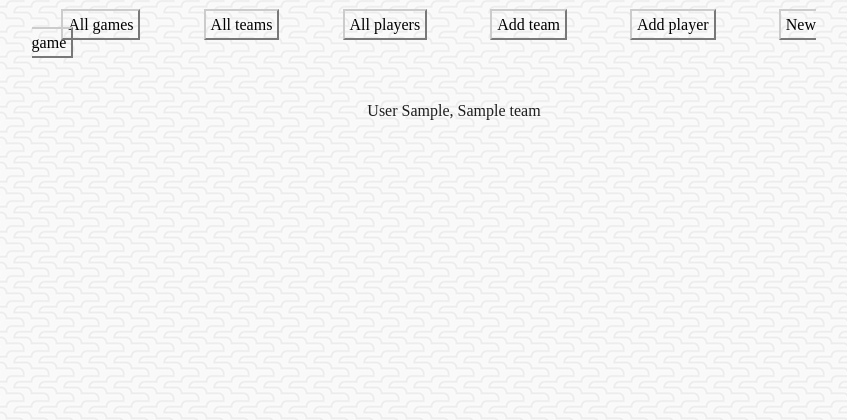
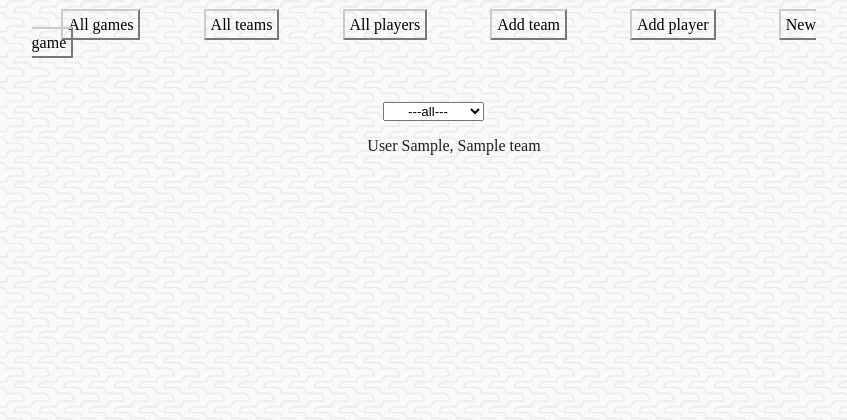
Before and after one commit to TomaszBinkiewicz/basketball_game, a Django app: page /all-players/ in a window 1280 px wide. Shown: the top 420 px of the page, without its empty margins (206-1053 px from the left). Run offline with Django 3.2, Linux system fonts and the light colour scheme; tables that the repository leaves empty hold one stand-in row (Sample ...).

Commit message:
delete_update_&_style_amendments

```diff
--- a/basketball_game/basketball_game/urls.py
+++ b/basketball_game/basketball_game/urls.py
@@ -28,6 +28,7 @@ urlpatterns = [
     path('delete-team/<int:pk>/', views.TeamDelete.as_view(), name='delete-team'),
 
     path('all-players/', views.AllPlayersView.as_view(), name='all-players'),
+    path('team-players/<int:team_id>', views.TeamPlayersView.as_view(), name='team-players'),
     path('player/<int:pk>/', views.PlayerDetailView.as_view(), name='player-detail'),
     path('add-player/', views.PlayerCreate.as_view(), name='add-player'),
     path('edit-player/<int:pk>/', views.PlayerUpdate.as_view(), name='edit-player'),
--- /dev/null
+++ b/basketball_game/basketball_game_app/static/js/all-players.js
@@ -0,0 +1,17 @@
+$(document).ready(() => {
+
+    let content_div = $('div.content-list')
+    let select_field = content_div.find('#players-team');
+    let players_list = content_div.find('ul');
+
+    select_field.on("change", function (event) {
+        if (this.value === "all") {
+            window.location.href = `/all-players/`;
+        } else {
+            let team_id = parseInt(this.value);
+            window.location.href = `/team-players/${team_id}`;
+        }
+    });
+
+})
+;
--- a/basketball_game/basketball_game_app/static/styles/main.css
+++ b/basketball_game/basketball_game_app/static/styles/main.css
@@ -91,3 +91,7 @@ div.form-div {
 div.detail-div {
     text-align: center;
 }
+
+select option{
+    width: 40px; text-align-last:center;
+}
--- a/basketball_game/basketball_game_app/views.py
+++ b/basketball_game/basketball_game_app/views.py
@@ -42,12 +42,14 @@ class TeamCreate(CreateView):
     model = Teams
     fields = '__all__'
     template_name = 'basketball_game_app/add_team.html'
+    success_url = reverse_lazy('all-teams')
 
 
 class TeamUpdate(UpdateView):
     model = Teams
     fields = '__all__'
     template_name_suffix = '_update_form'
+    success_url = reverse_lazy('all-teams')
 
 
 class TeamDelete(DeleteView):
@@ -64,12 +66,14 @@ class PlayerCreate(CreateView):
     model = Players
     fields = '__all__'
     template_name = 'basketball_game_app/add_player.html'
+    success_url = reverse_lazy('all-players')
 
 
 class PlayerUpdate(UpdateView):
     model = Players
     fields = '__all__'
     template_name_suffix = '_update_form'
+    success_url = reverse_lazy('all-players')
 
 
 class AllPlayersView(View):
@@ -80,6 +84,14 @@ class AllPlayersView(View):
         return render(request, 'basketball_game_app/all_players.html',
                       context={'players': all_players, 'teams': teams, 'groups': groups})
 
+
+class TeamPlayersView(View):
+    def get(self, request, team_id):
+        team_players = Players.objects.filter(team_id=team_id)
+        teams = Teams.objects.all()
+        groups = Group.objects.all()
+        return render(request, 'basketball_game_app/all_players.html',
+                      context={'players': team_players, 'teams': teams, 'groups': groups, 'team_id': team_id})
 
 class PlayerDelete(DeleteView):
     model = Players
--- a/basketball_game/templates/basketball_game_app/all_players.html
+++ b/basketball_game/templates/basketball_game_app/all_players.html
@@ -1,10 +1,23 @@
 {% extends 'basketball_game_app/menu.html' %}
 {% block content %}
     <div class="content-list">
+        <select id="players-team">
+            <option value="all">---all---</option>
+            {% for team in teams %}
+                {% if team.id == team_id %}
+                <option value="{{ team.id }}" selected>{{ team }}</option>
+                {% else %}
+                <option value="{{ team.id }}">{{ team }}</option>
+                {% endif %}
+            {% endfor %}
+        </select>
         <ul>
             {% for player in players %}
                 <li><a href="{% url 'player-detail' player.id %}">{{ player }}</a></li>
             {% endfor %}
         </ul>
     </div>
+    {% load static %}
+    <script src="https://code.jquery.com/jquery-2.2.0.min.js"></script>
+    <script type="text/javascript" src="{% static "js/all-players.js" %}"></script>
 {% endblock %}
```
Also changed, not shown: basketball_game/basketball_game_app/forms.py (+6 -5 lines).
